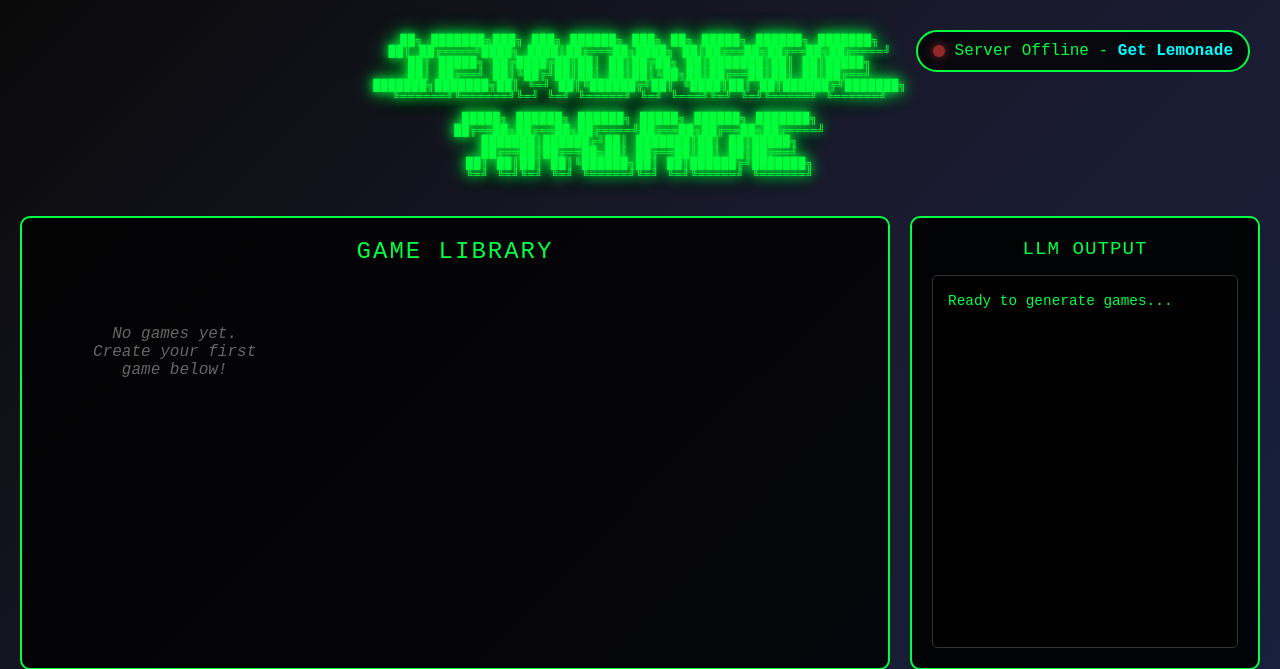
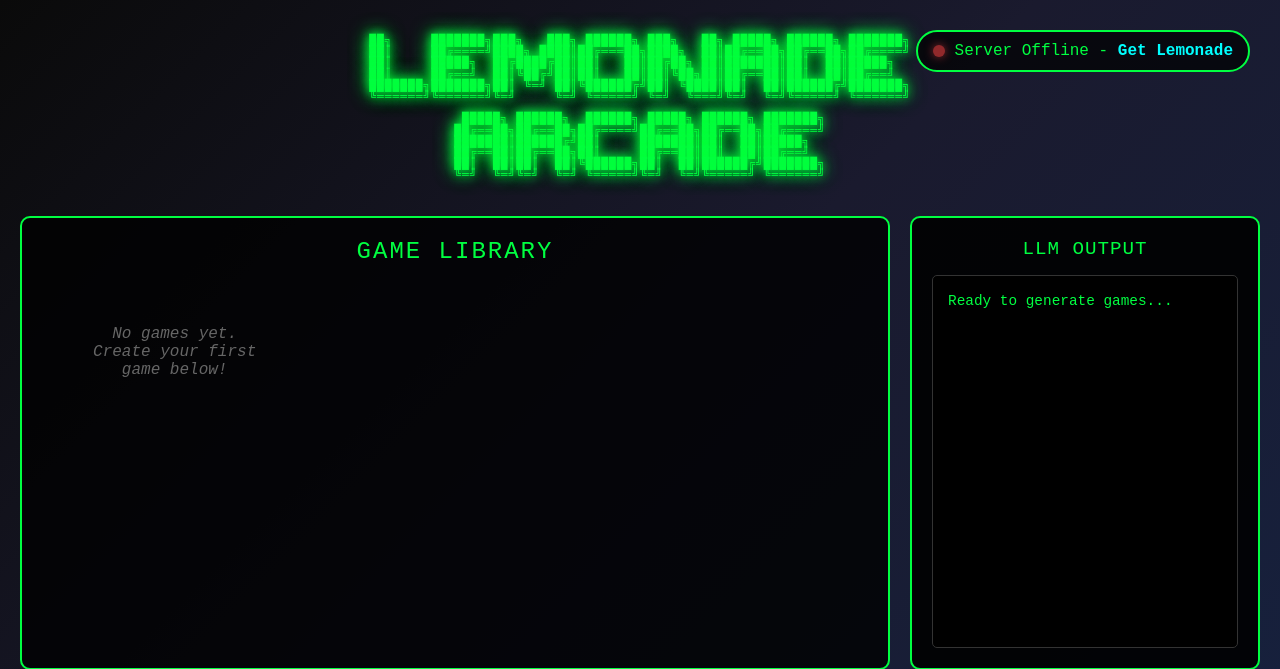
Before and after one commit to lemonade-sdk/infinity-arcade, a FastAPI app: page / in a window 1280 px wide. Shown: the top 669 px of the page. Run offline with FastAPI, Linux system fonts and the light colour scheme; data that the repository does not hold is empty; parts of the project's set-up code (start-up, migrations or seed data) failed here and were passed over.

Commit message:
fix logo

```diff
--- a/lemonade_arcade/static/style.css
+++ b/lemonade_arcade/static/style.css
@@ -35,6 +35,18 @@ body {
     margin: 15px 0;
     font-family: monospace;
     line-height: 1.0;
+}
+
+.title pre {
+    margin: 0;
+    padding: 0;
+    font-family: inherit;
+    font-size: inherit;
+    font-weight: inherit;
+    text-shadow: inherit;
+    letter-spacing: inherit;
+    line-height: inherit;
+    color: inherit;
 }
 
 .server-status {
@@ -336,6 +348,11 @@ body {
         letter-spacing: 4px;
     }
 
+    .title pre {
+        font-size: inherit;
+        letter-spacing: inherit;
+    }
+
     .input-area {
         flex-direction: column;
         gap: 10px;
--- a/lemonade_arcade/templates/index.html
+++ b/lemonade_arcade/templates/index.html
@@ -14,19 +14,19 @@
                 <span id="statusText">Checking...</span>
             </div>
             <div class="title">
-                ██╗     ███████╗███╗   ███╗ ██████╗ ███╗   ██╗ █████╗ ██████╗ ███████╗<br>
-                ██║     ██╔════╝████╗ ████║██╔═══██╗████╗  ██║██╔══██╗██╔══██╗██╔════╝<br>
-                ██║     █████╗  ██╔████╔██║██║   ██║██╔██╗ ██║███████║██║  ██║█████╗<br>
-                ██║     ██╔══╝  ██║╚██╔╝██║██║   ██║██║╚██╗██║██╔══██║██║  ██║██╔══╝<br>
-                ███████╗███████╗██║ ╚═╝ ██║╚██████╔╝██║ ╚████║██║  ██║██████╔╝███████╗<br>
-                ╚══════╝╚══════╝╚═╝     ╚═╝ ╚═════╝ ╚═╝  ╚═══╝╚═╝  ╚═╝╚═════╝ ╚══════╝<br>
-                <br>
-                 █████╗ ██████╗  ██████╗ █████╗ ██████╗ ███████╗<br>
-                ██╔══██╗██╔══██╗██╔════╝██╔══██╗██╔══██╗██╔════╝<br>
-                ███████║██████╔╝██║     ███████║██║  ██║█████╗<br>
-                ██╔══██║██╔══██╗██║     ██╔══██║██║  ██║██╔══╝<br>
-                ██║  ██║██║  ██║╚██████╗██║  ██║██████╔╝███████╗<br>
-                ╚═╝  ╚═╝╚═╝  ╚═╝ ╚═════╝╚═╝  ╚═╝╚═════╝ ╚══════╝
+                <pre>██╗     ███████╗███╗   ███╗ ██████╗ ███╗   ██╗ █████╗ ██████╗ ███████╗
+██║     ██╔════╝████╗ ████║██╔═══██╗████╗  ██║██╔══██╗██╔══██╗██╔════╝
+██║     █████╗  ██╔████╔██║██║   ██║██╔██╗ ██║███████║██║  ██║█████╗
+██║     ██╔══╝  ██║╚██╔╝██║██║   ██║██║╚██╗██║██╔══██║██║  ██║██╔══╝
+███████╗███████╗██║ ╚═╝ ██║╚██████╔╝██║ ╚████║██║  ██║██████╔╝███████╗
+╚══════╝╚══════╝╚═╝     ╚═╝ ╚═════╝ ╚═╝  ╚═══╝╚═╝  ╚═╝╚═════╝ ╚══════╝
+
+ █████╗ ██████╗  ██████╗ █████╗ ██████╗ ███████╗
+██╔══██╗██╔══██╗██╔════╝██╔══██╗██╔══██╗██╔════╝
+███████║██████╔╝██║     ███████║██║  ██║█████╗
+██╔══██║██╔══██╗██║     ██╔══██║██║  ██║██╔══╝
+██║  ██║██║  ██║╚██████╗██║  ██║██████╔╝███████╗
+╚═╝  ╚═╝╚═╝  ╚═╝ ╚═════╝╚═╝  ╚═╝╚═════╝ ╚══════╝</pre>
             </div>
         </div>
 
```
